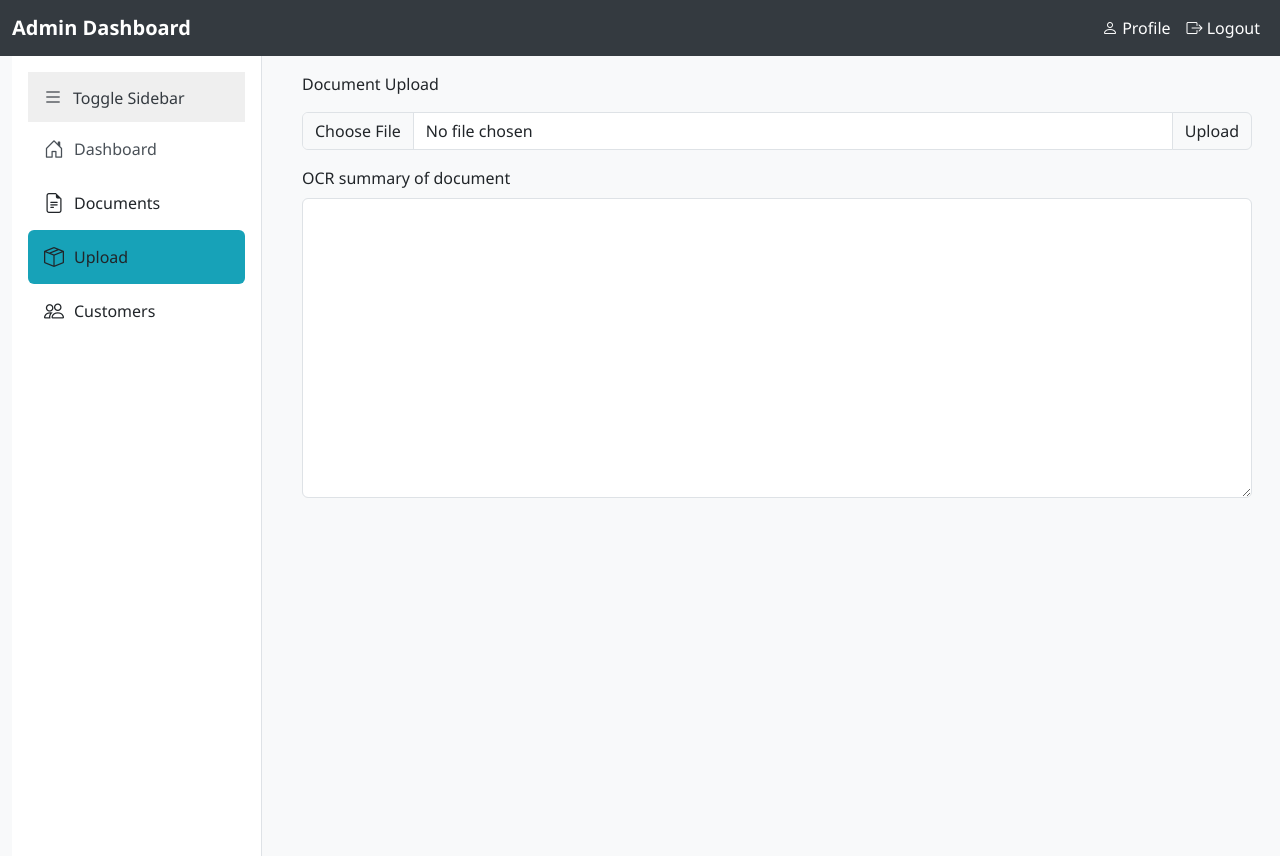
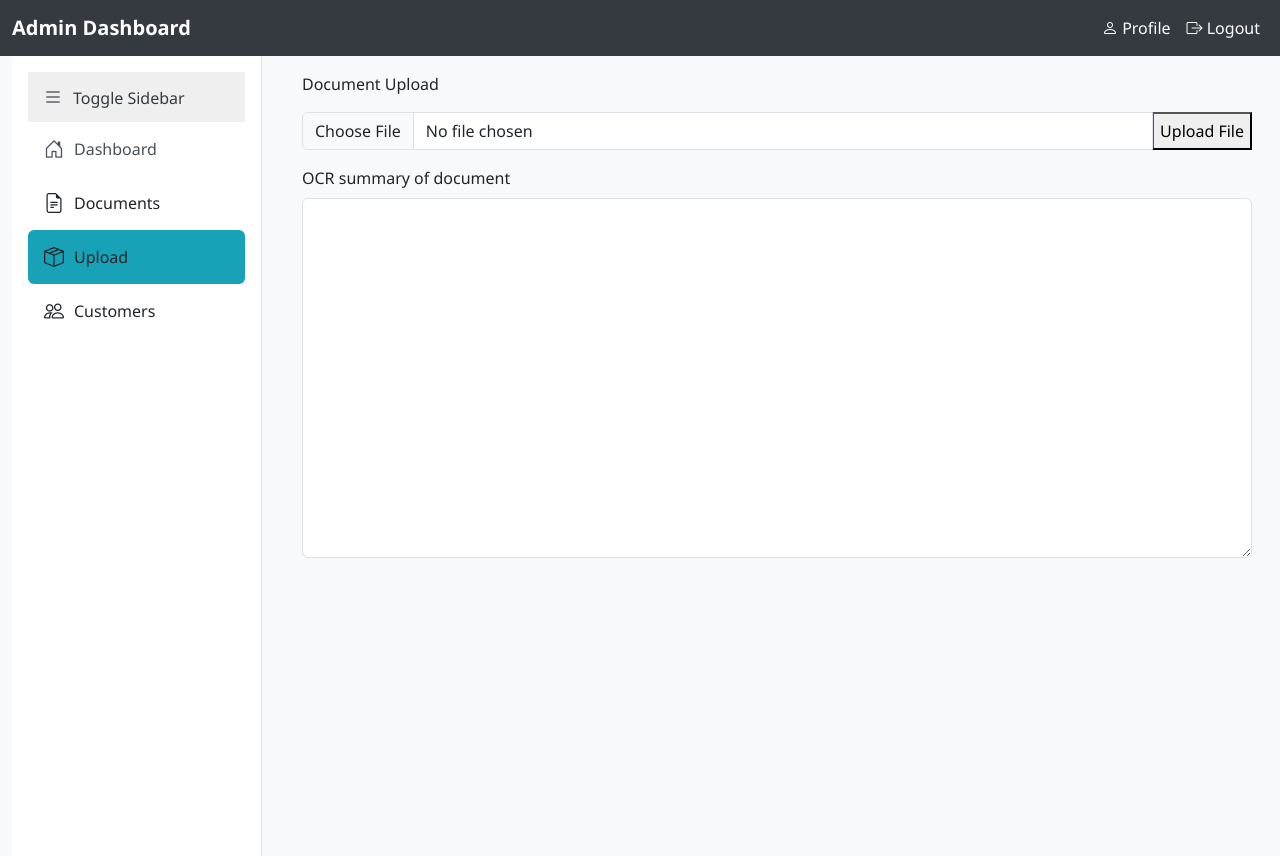
Before and after one commit to NaJoKa/SWEN3_DMS, an Angular app in the folder paperlessWebUI/webUI/: page /upload in a window 1280 px wide. Built offline with nearby package versions, Linux system fonts and the light colour scheme.

Commit message:
add upload 2.0
Took 1 hour 31 minutes

```diff
--- a/paperlessWebUI/webUI/src/app/components/upload/upload.css
+++ b/paperlessWebUI/webUI/src/app/components/upload/upload.css
@@ -1,3 +1,3 @@
 #documentSummary{
-  hight: 360px;
+  height: 360px;
 }
--- a/paperlessWebUI/webUI/src/app/components/upload/upload.html
+++ b/paperlessWebUI/webUI/src/app/components/upload/upload.html
@@ -4,7 +4,7 @@
 <div>
   <div class="input-group mb-3">
     <input type="file" class="form-control" (change)="onFileSelected($event)" id="fileUpload">
-    <label class="input-group-text" for="fileUpload">Upload</label>
+    <button type="button" (click)="fileUpload">Upload File</button>
   </div>
 
   <!-- Upload progress bar -->
@@ -20,6 +20,6 @@
   <!--ToDo: Hide before document is sent to ocr-->
   <div class="mb-3">
     <label for="documentSummary" class="form-label">OCR summary of document</label>
-    <textarea class="form-control" id="documentSummary" style="height: 300px;"></textarea>
+    <textarea class="form-control" id="documentSummary" ></textarea>
   </div>
 </div>
--- a/paperlessWebUI/webUI/src/app/components/upload/upload.ts
+++ b/paperlessWebUI/webUI/src/app/components/upload/upload.ts
@@ -36,8 +36,7 @@ export class Upload {
     this.uploading = true;
 
     //Sending the Upload request
-    const upload$ = this.http
-      .post('/api/upload', formData, {
+    const upload$ = this.http.post('/documents', formData, {
         reportProgress: true,
         observe: 'events',
       })
```
